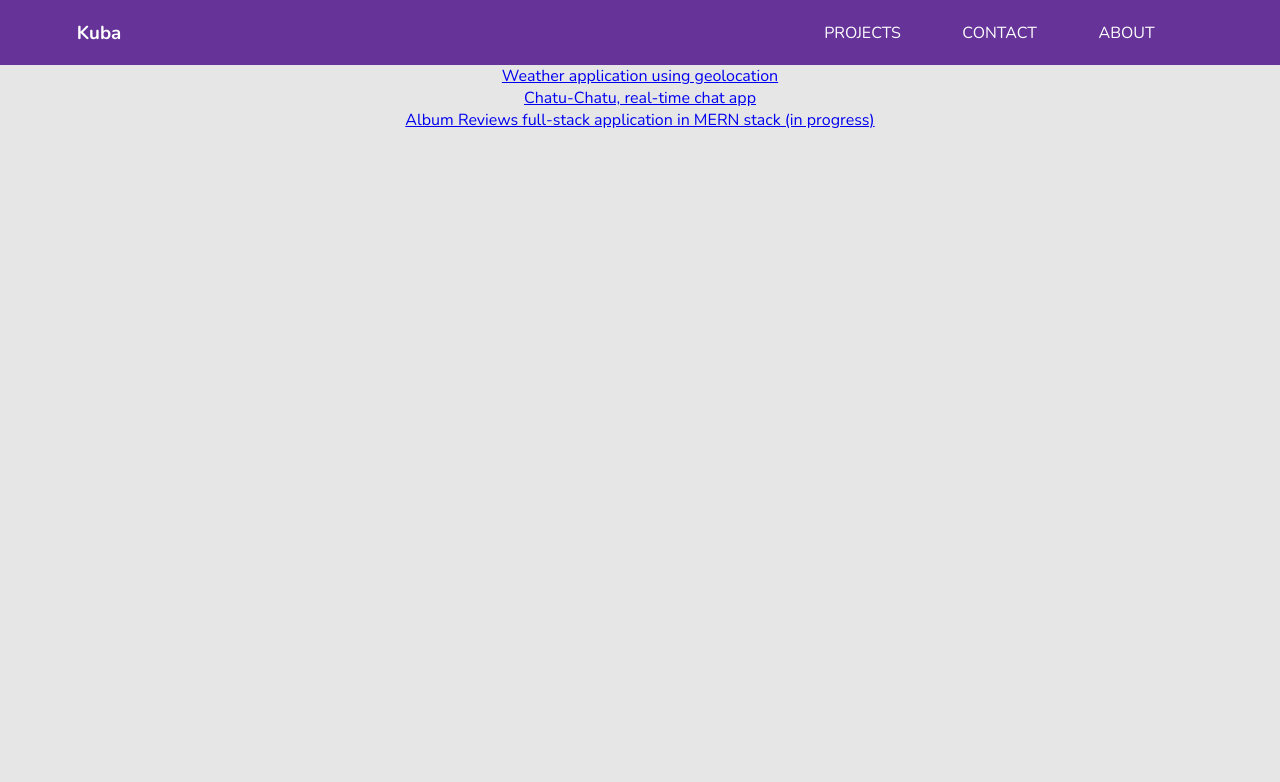
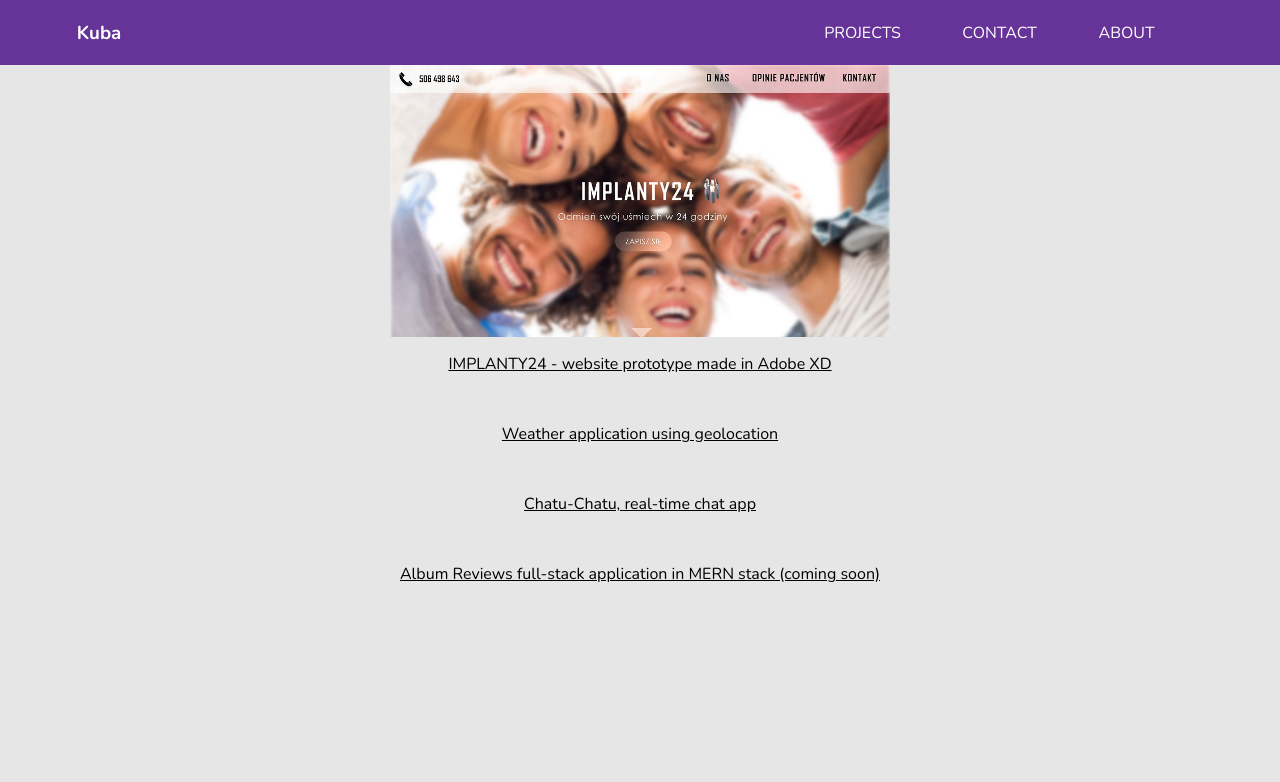
Before and after one commit to axon7/kubazajac.pl, a Gatsby site: page /projects in a window 1280 px wide. Shown: the top 782 px of the page. Built offline with nearby package versions, Linux system fonts and the light colour scheme; Gatsby itself is replaced by a stand-in of ours.

Commit message:
Add link and image to adobe XD prototype

```diff
--- a/src/pages/projects.js
+++ b/src/pages/projects.js
@@ -2,6 +2,7 @@ import React from "react"
 import styled from "styled-components"
 import Layout from "../components/layout"
 import SEO from "../components/seo"
+import implanty from "../images/implanty.jpg"
 
 const StyledMain = styled.main`
   width: 100%;
@@ -21,6 +22,15 @@ const ProjectsList = styled.section`
   height: 100%;
 `
 
+const ProjectLink = styled.a`
+  color: black;
+  margin-bottom: 2rem;
+  margin-top: 1rem;
+  &:nth-child(1) {
+    margin-top: 2rem;
+  }
+`
+
 // const ProjectDescription = styled.div``
 
 const Projects = () => (
@@ -29,21 +39,25 @@ const Projects = () => (
       <SEO title="about" />
 
       <ProjectsList>
-        <div>
-          <a href="https://axon7.github.io/weather-app/">
-            Weather application using geolocation
-          </a>
-        </div>
-        <div>
-          <a href="https://chatu-chatu.herokuapp.com">
-            Chatu-Chatu, real-time chat app
-          </a>
-        </div>
-        <div>
-          <a href="/">
-            Album Reviews full-stack application in MERN stack (in progress)
-          </a>
-        </div>
+        <img
+          src={implanty}
+          alt="implanty"
+          style={{ width: "100%", maxWidth: "500px" }}
+        />
+        <ProjectLink href="https://xd.adobe.com/view/02de1ca6-9b0d-4353-69ad-f2ed4e7a7cf0-74ef/?fullscreen">
+          IMPLANTY24 - website prototype made in Adobe XD
+        </ProjectLink>
+        <ProjectLink href="https://axon7.github.io/weather-app/">
+          Weather application using geolocation
+        </ProjectLink>
+
+        <ProjectLink href="https://chatu-chatu.herokuapp.com">
+          Chatu-Chatu, real-time chat app
+        </ProjectLink>
+
+        <ProjectLink href="#">
+          Album Reviews full-stack application in MERN stack (coming soon)
+        </ProjectLink>
       </ProjectsList>
     </StyledMain>
   </Layout>
```
Also changed, not shown: src/images/implanty.JPG (added).
